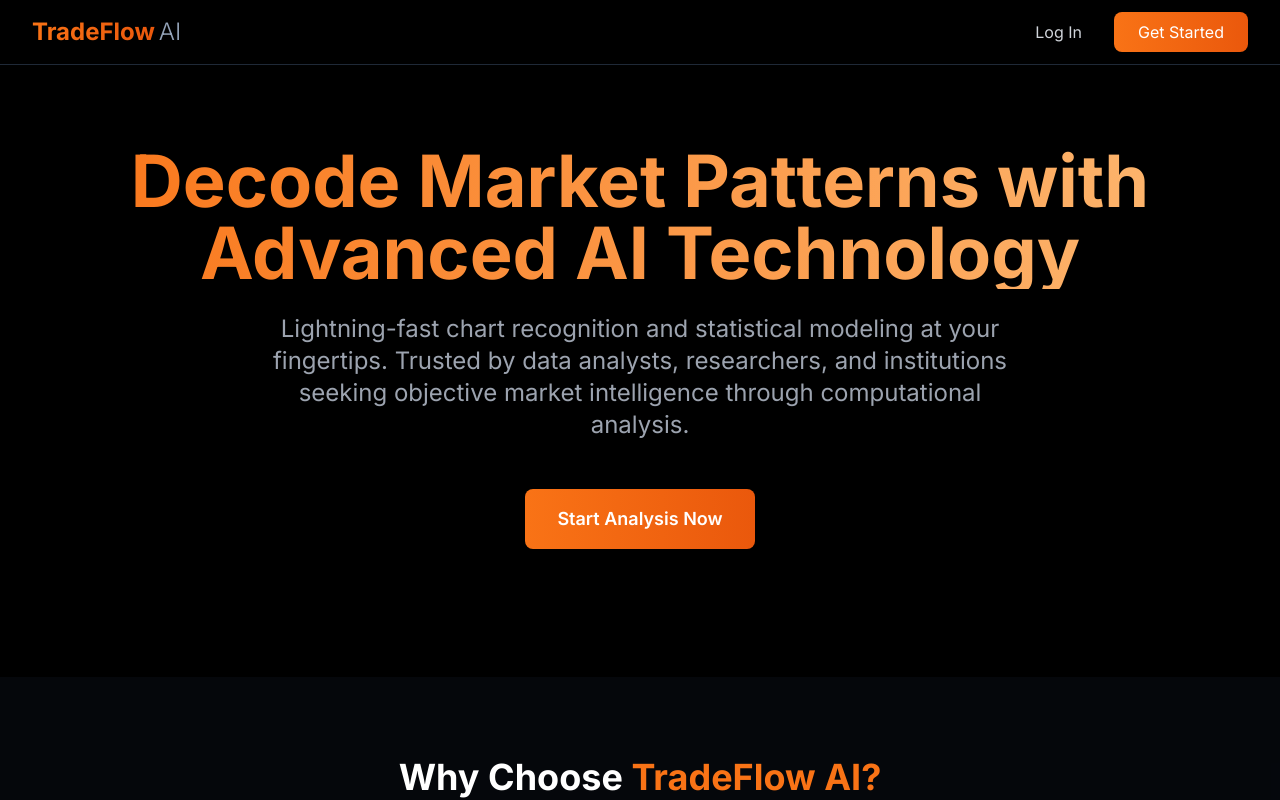
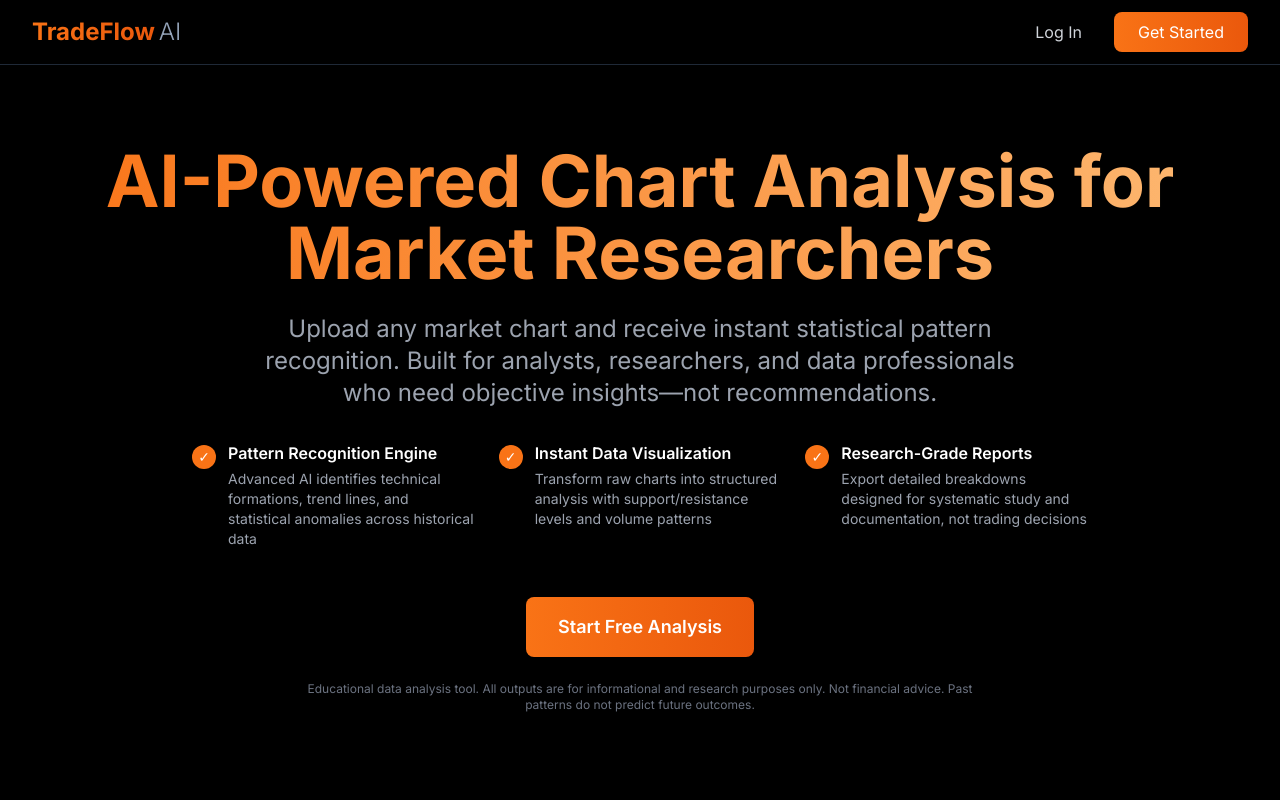
Before and after one commit to rochicenat/tradeflow-ai-frontend, a Next.js app: page / in a window 1280 px wide. Shown: the top 800 px of the page. Built offline with nearby package versions, Linux system fonts and the light colour scheme.

Commit message:
Complete hero section rewrite for Paddle compliance

```diff
--- a/app/page.tsx
+++ b/app/page.tsx
@@ -35,17 +35,54 @@
       <section className="pt-20 pb-32 px-4">
         <div className="max-w-7xl mx-auto text-center">
           <h1 className="text-5xl md:text-7xl font-bold mb-6 bg-gradient-to-r from-orange-500 to-orange-300 bg-clip-text text-transparent">
-            Decode Market Patterns with Advanced AI Technology
+            AI-Powered Chart Analysis for Market Researchers
           </h1>
-          <p className="text-xl md:text-2xl text-gray-400 mb-12 max-w-3xl mx-auto">
-            Lightning-fast chart recognition and statistical modeling at your fingertips. Trusted by data analysts, researchers, and institutions seeking objective market intelligence through computational analysis.
+          <p className="text-xl md:text-2xl text-gray-400 mb-8 max-w-3xl mx-auto">
+            Upload any market chart and receive instant statistical pattern recognition. Built for analysts, researchers, and data professionals who need objective insights—not recommendations.
           </p>
+
+          {/* 3 Key Features */}
+          <div className="grid md:grid-cols-3 gap-6 max-w-4xl mx-auto mb-12 text-left">
+            <div className="flex items-start gap-3">
+              <div className="w-6 h-6 rounded-full bg-orange-500 flex items-center justify-center flex-shrink-0 mt-1">
+                <span className="text-white text-sm">✓</span>
+              </div>
+              <div>
+                <h3 className="font-semibold text-white mb-1">Pattern Recognition Engine</h3>
+                <p className="text-sm text-gray-400">Advanced AI identifies technical formations, trend lines, and statistical anomalies across historical data</p>
+              </div>
+            </div>
+            <div className="flex items-start gap-3">
+              <div className="w-6 h-6 rounded-full bg-orange-500 flex items-center justify-center flex-shrink-0 mt-1">
+                <span className="text-white text-sm">✓</span>
+              </div>
+              <div>
+                <h3 className="font-semibold text-white mb-1">Instant Data Visualization</h3>
+                <p className="text-sm text-gray-400">Transform raw charts into structured analysis with support/resistance levels and volume patterns</p>
+              </div>
+            </div>
+            <div className="flex items-start gap-3">
+              <div className="w-6 h-6 rounded-full bg-orange-500 flex items-center justify-center flex-shrink-0 mt-1">
+                <span className="text-white text-sm">✓</span>
+              </div>
+              <div>
+                <h3 className="font-semibold text-white mb-1">Research-Grade Reports</h3>
+                <p className="text-sm text-gray-400">Export detailed breakdowns designed for systematic study and documentation, not trading decisions</p>
+              </div>
+            </div>
+          </div>
+
           <Link
             href="/signup"
             className="inline-block px-8 py-4 bg-gradient-to-r from-orange-500 to-orange-600 rounded-lg text-lg font-semibold hover:from-orange-600 hover:to-orange-700 transition-all transform hover:scale-105"
           >
-            Start Analysis Now
+            Start Free Analysis
           </Link>
+
+          {/* Disclaimer */}
+          <p className="text-xs text-gray-500 mt-6 max-w-2xl mx-auto">
+            Educational data analysis tool. All outputs are for informational and research purposes only. Not financial advice. Past patterns do not predict future outcomes.
+          </p>
         </div>
       </section>
 
@@ -105,7 +142,6 @@
                 <h3 className="text-xl font-semibold mb-2">Upload</h3>
                 <p className="text-gray-400 text-sm">Drop any chart screenshot from any platform or timeframe</p>
               </div>
-              {/* Arrow */}
               <div className="hidden md:block absolute top-1/2 -right-4 transform -translate-y-1/2">
                 <svg className="w-8 h-8 text-orange-500" fill="none" viewBox="0 0 24 24" stroke="currentColor">
                   <path strokeLinecap="round" strokeLinejoin="round" strokeWidth={2} d="M13 7l5 5m0 0l-5 5m5-5H6" />
@@ -130,7 +166,6 @@
                 <h3 className="text-xl font-semibold mb-2">Analyze</h3>
                 <p className="text-gray-400 text-sm">AI identifies patterns, trends, and key levels in seconds</p>
               </div>
-              {/* Arrow */}
               <div className="hidden md:block absolute top-1/2 -right-4 transform -translate-y-1/2">
                 <svg className="w-8 h-8 text-orange-500" fill="none" viewBox="0 0 24 24" stroke="currentColor">
                   <path strokeLinecap="round" strokeLinejoin="round" strokeWidth={2} d="M13 7l5 5m0 0l-5 5m5-5H6" />
@@ -145,7 +180,7 @@
               </div>
               <div className="bg-gray-900 border border-gray-800 rounded-lg p-8 pt-12 hover:border-orange-500/50 transition-all">
                 <div className="mb-6 flex justify-center">
-                  <div className="w-full h-48 bg-gradient-to-br from-green-900/20 to-red-900/20 rounded-lg flex items-center justify-center border border-gray-700 relative overflow-hidden">
+                  <div className="w-full h-48 bg-gradient-to-br from-gray-800 to-gray-900 rounded-lg flex items-center justify-center border border-gray-700 relative overflow-hidden">
                     <LineChart className="w-16 h-16 text-orange-500" />
                     <div className="absolute top-2 right-2 bg-orange-500/20 text-orange-400 text-xs px-2 py-1 rounded border border-orange-500/50">PATTERN</div>
                     <div className="absolute bottom-2 right-2 bg-blue-500/20 text-blue-400 text-xs px-2 py-1 rounded border border-blue-500/50">DATA</div>
@@ -260,7 +295,6 @@
       <footer className="border-t border-gray-800 bg-black">
         <div className="max-w-7xl mx-auto px-4 py-12">
           <div className="grid grid-cols-1 md:grid-cols-4 gap-8 mb-8">
-            {/* Brand */}
             <div>
               <div className="flex items-center gap-2 mb-4">
                 <span className="text-2xl font-bold bg-gradient-to-r from-orange-500 to-orange-600 bg-clip-text text-transparent">
@@ -290,7 +324,6 @@
               </div>
             </div>
 
-            {/* Analysis Tools */}
             <div>
               <h3 className="font-semibold text-white mb-4">Analysis Tools</h3>
               <ul className="space-y-2 text-sm text-gray-400">
@@ -300,7 +333,6 @@
               </ul>
             </div>
 
-            {/* Get Started */}
             <div>
               <h3 className="font-semibold text-white mb-4">Get Started</h3>
               <ul className="space-y-2 text-sm text-gray-400">
@@ -311,7 +343,6 @@
               </ul>
             </div>
 
-            {/* Legal */}
             <div>
               <h3 className="font-semibold text-white mb-4">Legal</h3>
               <ul className="space-y-2 text-sm text-gray-400">
@@ -322,14 +353,12 @@
             </div>
           </div>
 
-          {/* Disclaimer */}
           <div className="border-t border-gray-800 pt-8">
             <p className="text-xs text-gray-500 text-center max-w-4xl mx-auto">
               Market analysis involves significant risk. TradeFlow AI provides AI-powered analysis tools for educational and research purposes only and does not constitute financial advice. Past patterns do not guarantee future results. Users are responsible for their own decisions and should consult with qualified financial advisors before making any decisions.
             </p>
           </div>
 
-          {/* Copyright */}
           <div className="mt-8 pt-8 border-t border-gray-800 flex flex-col md:flex-row justify-between items-center gap-4 text-gray-400 text-sm">
             <div>© 2024 TradeFlow AI. All rights reserved.</div>
             <div className="flex gap-6">
```
